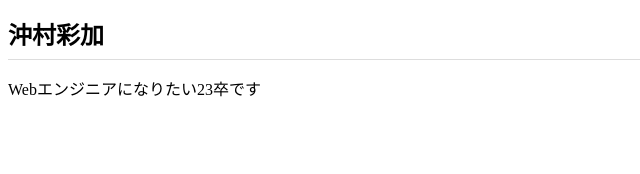
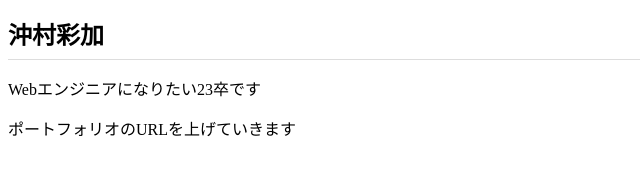
Before and after one commit to ayaka18okimura/ayaka18okimura.github.io, a plain HTML site: page index.html in a window 1280 px wide. Shown: the whole page, without its empty margins (0-640 px from the left). Drawn offline with Linux system fonts and the light colour scheme.

Commit message:
Add files via upload

```diff
--- a/index.html
+++ b/index.html
@@ -8,5 +8,6 @@
 <body>
   <h1>沖村彩加</h1>
   <p>Webエンジニアになりたい23卒です</p>
+  <p>ポートフォリオのURLを上げていきます</p>
 </body>
 </html>
```
